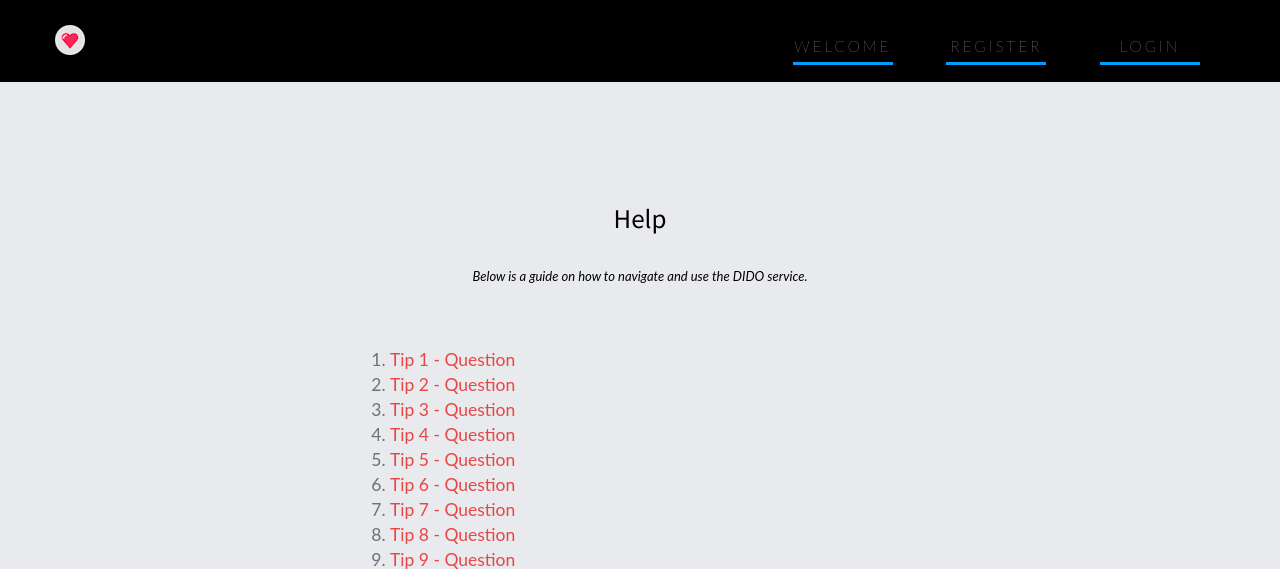
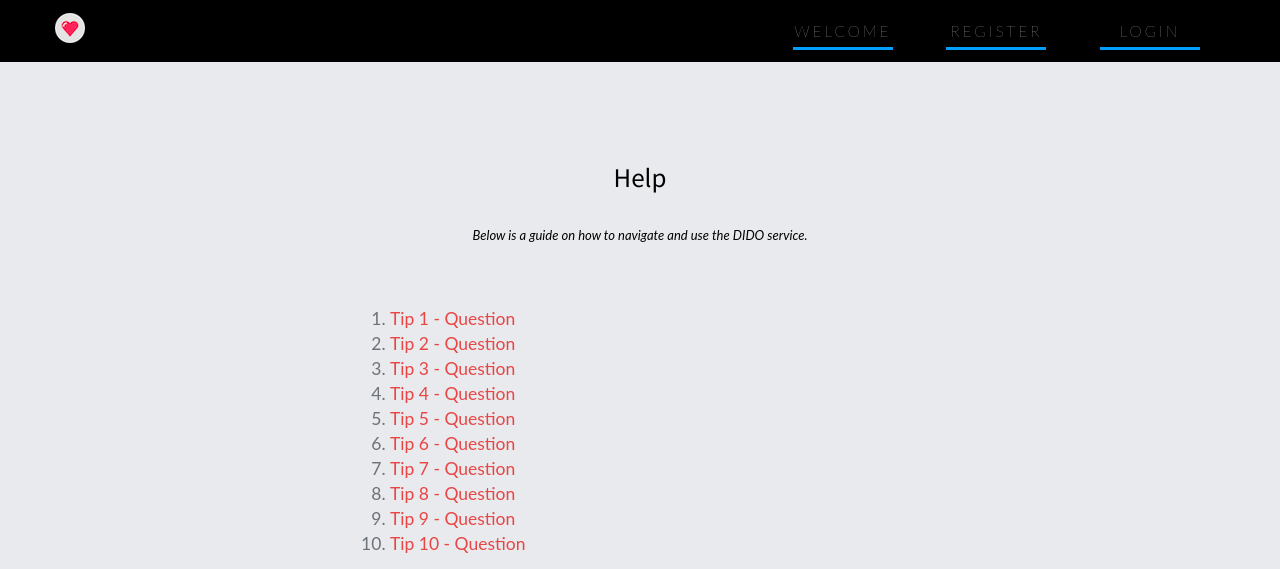
Before and after one commit to TYGATHUG/MatchMaker, a Flask app: page /help in a window 1280 px wide. Shown: the top 569 px of the page. Run offline with Flask 2, Linux system fonts and the light colour scheme; some libraries are stand-ins or nearby versions.

Commit message:
minor changes

```diff
--- a/static/css/additional.css
+++ b/static/css/additional.css
@@ -130,6 +130,7 @@
 
 #header .logo {
     float: left;
+    padding-top: 2.5px;
 }
 
 #header.fixed {
@@ -138,7 +139,8 @@
 
 #header.fixed .header-content {
     border-bottom: 0;
-    padding: 25px 0;
+    /*padding: 25px 0;*/
+    padding: 10px 0 19px 0;
 }
 
 #header.fixed .nav-toggle {
@@ -324,6 +326,7 @@
     transform: translateY(0) rotate(-45deg);
 }
 
+
 /* ------------------------------------------------------------------------------
 	 Banner
 -------------------------------------------------------------------------------*/
@@ -335,7 +338,7 @@
     -o-background-size: cover;
     -webkit-background-size: cover;
     background-size: cover;
-    min-height: 81px;
+    min-height: 40px;
     background-color: rgba(0, 0, 0, 1);
 }
 
--- a/static/css/main.css
+++ b/static/css/main.css
@@ -130,6 +130,7 @@
 
 #header .logo {
     float: left;
+    padding-top: 2.5px;
 }
 
 #header.fixed {
@@ -138,7 +139,8 @@
 
 #header.fixed .header-content {
     border-bottom: 0;
-    padding: 25px 0;
+    /*padding: 25px 0;*/
+    padding: 10px 0 19px 0;
 }
 
 #header.fixed .nav-toggle {
@@ -769,6 +771,6 @@
 #welcome-content {
     display: block;
     position: relative;
-    top: -80px;
+    top: -62px;
     visibility: hidden;
 }
```
